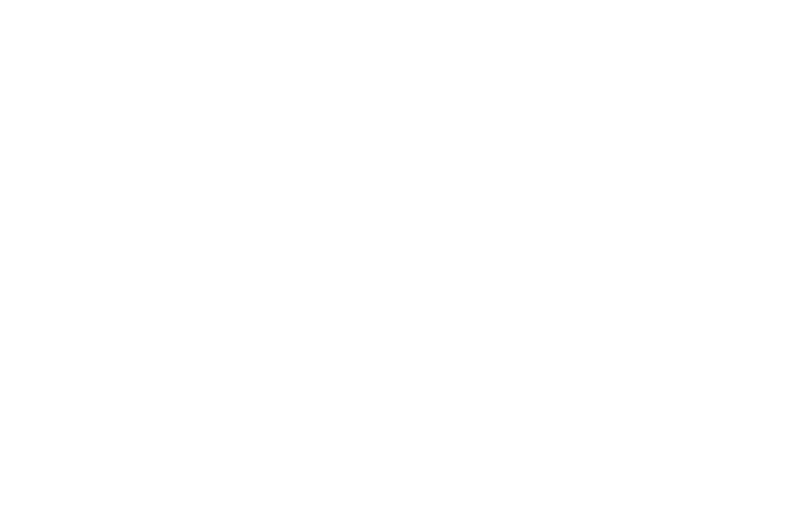
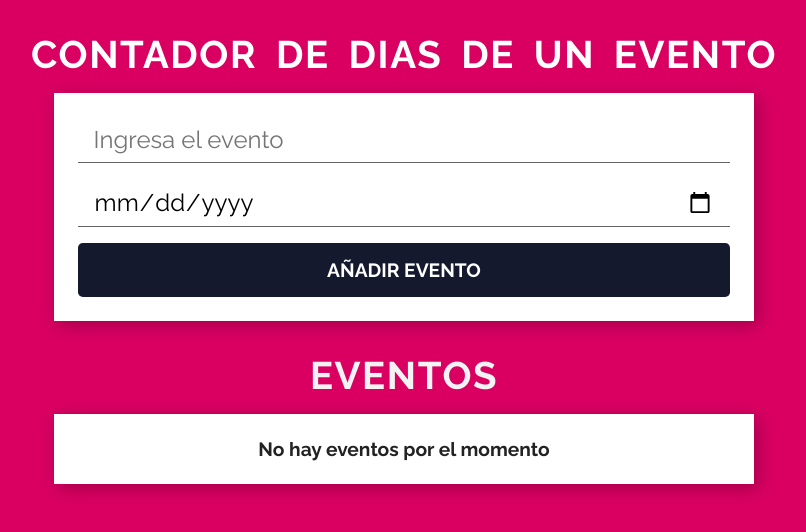
Before and after one commit to JKmoises/contador-dias-evento, a plain HTML site: page index.html in a window 1280 px wide. Shown: the whole page, without its empty margins (236-1042 px from the left). Drawn offline with Linux system fonts and the light colour scheme.

Commit message:
maquetacion la app completada

```diff
--- a/css/style.css
+++ b/css/style.css
@@ -36,6 +36,7 @@ body {
   margin: 0;
   overflow-x: hidden;
   color: var(--text-color);
+  background-color: var(--first-color);
 }
 
 a {
@@ -94,15 +95,14 @@ p {
 }
 
 .btn {
-  border-radius: .5rem;
-  padding: 1rem;
+  border-radius: .3rem;
+  padding: 1rem !important;
   display: inline-block;
-  width: 200px;
   font-weight: bold;
   text-align: center;
   text-decoration: none;
   color: var(--white-color);
-  background-color: var(--first-color);
+  background-color: var(--second-color);
   text-transform: uppercase;
   border: 0;
 }
@@ -132,3 +132,121 @@ p {
 .text-right {
   text-align: right;
 }
+
+@media screen and (min-width: 1024px) {
+  .full-lg-screen {
+    width: 100%;
+    min-height: 100vh;
+  }
+
+  .text-lg-center {
+    text-align: center;
+  }
+
+  .text-lg-left {
+    text-align: left;
+  }
+
+  .text-lg-right {
+    text-align: right;
+  }
+
+}
+
+/* Site Styles */
+.app {
+  display: flex;
+  flex-direction: column;
+  gap: 2rem;
+  min-height: 100vh;
+}
+
+.card-container,
+.eventos-container {
+  display: flex;
+  flex-direction: column;
+  align-items: center;
+  gap: 1rem;
+}
+
+.card-container h1,
+.eventos-container h2 {
+  font-size: 3vw;
+  color: var(--white-color);
+  text-transform: uppercase;
+  letter-spacing: .1rem;
+  word-spacing: .5rem;
+}
+
+.eventos-container h2,
+.card,
+.eventos{
+  width: 60%;
+}
+
+.card,
+.eventos {
+  display: flex;
+  flex-direction: column;
+  align-items: center;
+  gap: 1rem;
+  padding: 1.5rem;
+  background-color: var(--white-color);
+}
+
+.card>input {
+  width: 100%;
+  padding: .5rem 1rem;
+  font-size: 1rem;
+  outline: 0;
+  font-family: var(--font);
+}
+
+.card>input:not(.btn) {
+  border: none;
+  border-bottom: thin solid var(--gray-dark-color);
+}
+
+.card>.btn{
+  transition: all .5s ease-in-out;
+}
+
+.card>.btn:hover{
+  cursor: pointer;
+  background-color: var(--second-alpha-color);
+}
+
+.card>.btn,
+.eventos li {
+  font-size: 2.5vw;
+  font-weight: 700;
+
+}
+
+.eventos {
+  background-color: var(--white-color);
+  margin: 0;
+  list-style: none;
+}
+
+.eventos li{
+
+}
+
+.eventos-container h2 {
+  color: var(--gray-light-color);
+}
+
+
+@media screen and (min-width: 768px) {
+
+  .card>.btn,
+  .eventos li {
+    font-size: 1.5vw;
+
+  }
+
+  .card>input {
+    font-size: 1.5rem;
+  }
+}
--- a/index.html
+++ b/index.html
@@ -14,7 +14,27 @@
     <title>Contador de dias para un evento</title>
   </head>
   <body>
-    <main class="container section">
+    <main class="container section app">
+      <section class="card-container">
+        <h1 class="text-center">Contador de dias de un evento</h1>
+
+        <form class="card box-shadow-1">
+          <input type="text" id="evento" placeholder="Ingresa el evento">
+
+          <input type="date" id="fecha">
+
+          <input class="btn" type="button" value="Añadir evento">
+        </form>
+
+      </section>
+
+      <section class="eventos-container">
+        <h2 class="text-left text-lg-center">Eventos</h2>
+
+        <ul id="eventos" class="eventos box-shadow-1">
+          <li>No hay eventos por el momento</li>
+        </ul>
+      </section>
 
     </main>
 
--- a/js/app.js
+++ b/js/app.js
@@ -1,5 +1,5 @@
-document.addEventListener('DOMContentLoaded', iniciarApp);
+document.addEventListener('DOMContentLoaded', startApp);
 
-function iniciarApp(){
+function startApp(){
 
 }
```
